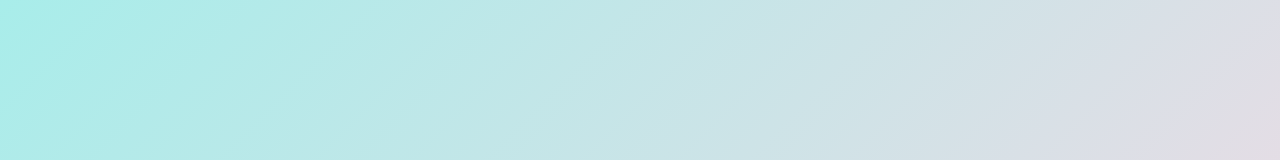
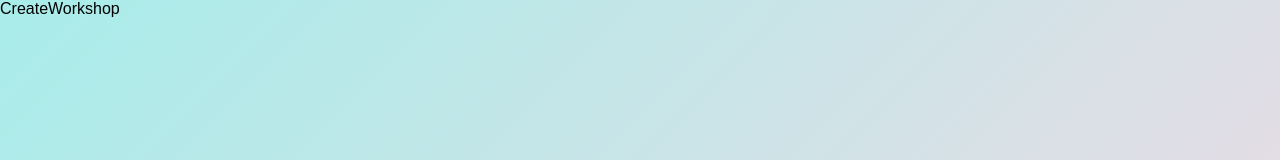
Before and after one commit to robbyjayjays/kruis-jayjays, a React (Create React App) app: page /create-workshop in a window 1280 px wide. Before the commit this address had no page. Shown: the top 160 px of the page. Built offline with nearby package versions, Linux system fonts and the light colour scheme.

Commit message:
create workshop button

```diff
--- a/src/App.js
+++ b/src/App.js
@@ -3,6 +3,7 @@ import './App.css';
 import Login from './components/Login'; // Make sure the path is correct
 import Home from './components/Home';
 import Profile from './components/Profile';
+import CreateWorkshop from './components/CreateWorkshop';
 
 function App() {
   return (
@@ -11,6 +12,7 @@ function App() {
         <Route path="/" element={<Login />} />
         <Route path="/home" element={ <Home />} />
         <Route path="/profile" element= { <Profile />} />
+        <Route path="/create-workshop" element= { <CreateWorkshop />} />
       </Routes>
     </Router>
   );
--- a/src/components/CreateWorkshop.jsx
+++ b/src/components/CreateWorkshop.jsx
@@ -0,0 +1,9 @@
+import React from 'react'
+
+const CreateWorkshop = () => {
+  return (
+    <div>CreateWorkshop</div>
+  )
+}
+
+export default CreateWorkshop
--- a/src/components/Profile.jsx
+++ b/src/components/Profile.jsx
@@ -146,6 +146,9 @@ const Profile = () => {
               {isCreator && (
                   <div className="profile-section">
                       <h2>Created Workshops</h2>
+                      <button
+                        onClick={() => navigate('/create-workshop')}
+                    ></button>
                       <ul className="workshop-list">
                           <li>Workshop 1</li>
                           <li>Workshop 2</li>
```
